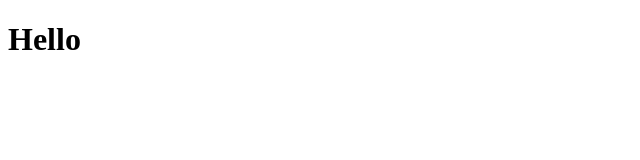
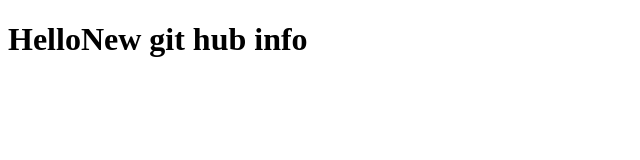
Before and after one commit to NovarcLancaster/FirstTry, a plain HTML site: page index.html in a window 1280 px wide. Shown: the whole page, without its empty margins (0-640 px from the left). Drawn offline with Linux system fonts and the light colour scheme.

Commit message:
Added content

```diff
--- a/index.html
+++ b/index.html
@@ -5,7 +5,8 @@
 	</head>
 	<body>
 
-	<h1>Hello</h1>
+	<h1>Hello</h
+	<h2>New git hub info</h2>
 
 	</body>
 </html>
```
